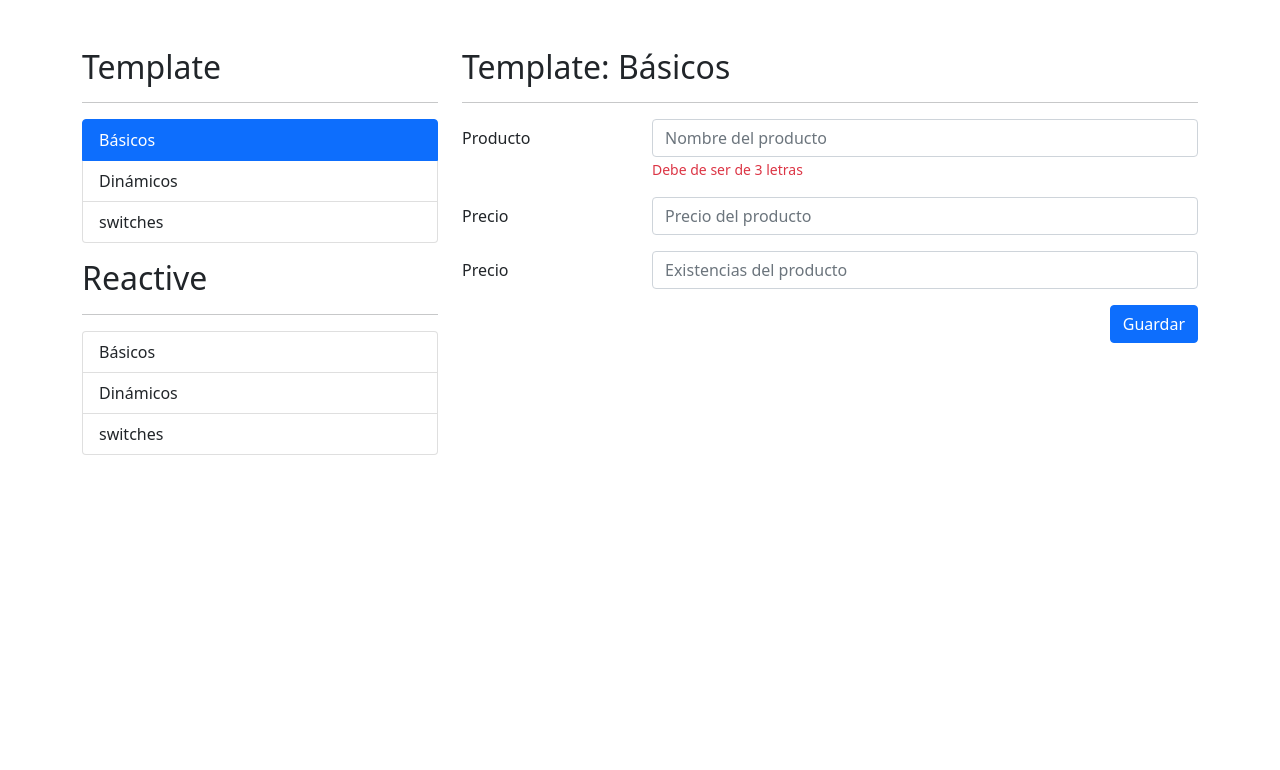
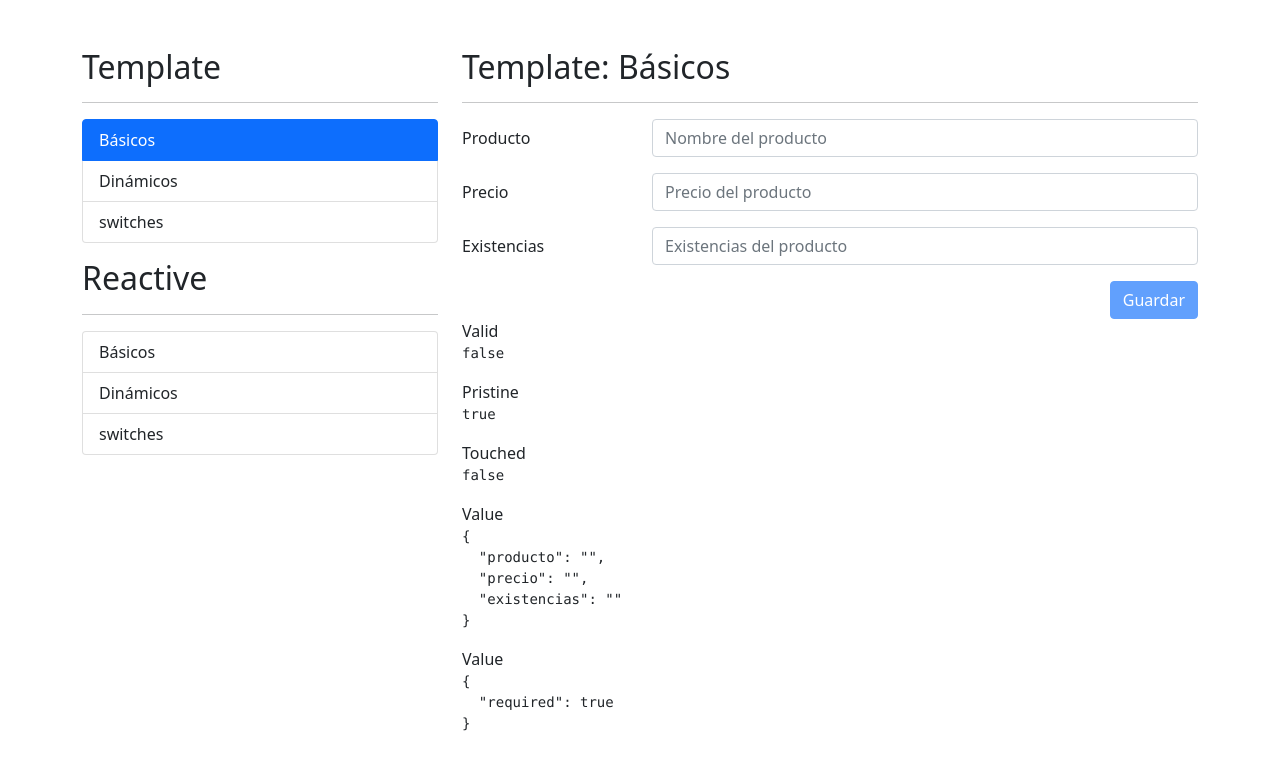
Before and after one commit to jacobgtzmtz/formularios-App, an Angular app: page /template/basicos in a window 1280 px wide. Shown: the top 770 px of the page. Built offline with nearby package versions, Linux system fonts and the light colour scheme.

Commit message:
Directiva personalizada

```diff
--- a/src/app/template/basicos/basicos.component.html
+++ b/src/app/template/basicos/basicos.component.html
@@ -3,13 +3,24 @@
 
 <div class="row">
   <div class="col">
-    <form>
+    <form (ngSubmit)="guardar()" #miFormulario="ngForm">
       <!--Campo del producto-->
       <div class="mb-3 row">
         <label class="col-sm-3 col-form-label"> Producto </label>
         <div class="col-sm-9">
-          <input type="text" class="form-control" placeholder="Nombre del producto" name="producto" id="producto">
-          <span class="form-text text-danger">Debe de ser de 3 letras</span>
+          <input
+            type="text"
+            class="form-control"
+            placeholder="Nombre del producto"
+            name="producto"
+            ngModel
+            required
+            minlength="3"
+          />
+
+          <span class="form-text text-danger"
+          *ngIf="nombreNoEsValido()"
+          >Debe contener minimo 3 letras</span>
         </div>
       </div>
 
@@ -17,23 +28,61 @@
       <div class="mb-3 row">
         <label class="col-sm-3 col-form-label"> Precio </label>
         <div class="col-sm-9">
-          <input type="number" class="form-control" placeholder="Precio del producto" name="precio" id="precio">
+          <input
+            type="number"
+            class="form-control"
+            placeholder="Precio del producto"
+            name="precio"
+            min="0"
+            ngModel
+            required
+          />
+
+          <span class="form-text text-danger"
+          *ngIf="precioNoEsValido()"
+          >El precio debe ser un numero positivo</span>
         </div>
       </div>
 
-       <!--Campo de existencias-->
-       <div class="mb-3 row">
-        <label class="col-sm-3 col-form-label"> Precio </label>
+      <!--Campo de existencias-->
+      <div class="mb-3 row">
+        <label class="col-sm-3 col-form-label"> Existencias </label>
         <div class="col-sm-9">
-          <input type="number" class="form-control" placeholder="Existencias del producto" name="existencias" id="existencias">
+          <input
+            type="number"
+            class="form-control"
+            placeholder="Existencias del producto"
+            name="existencias"
+            ngModel
+            customMin
+            [minimo] ="0"
+            required
+          />
         </div>
       </div>
 
       <div class="row">
         <div class="col">
-          <button type="submit" class="btn btn-primary float-end">Guardar</button>
+          <button type="submit" class="btn btn-primary float-end" [disabled]="miFormulario.invalid">
+            Guardar
+          </button>
         </div>
       </div>
     </form>
   </div>
 </div>
+
+<div class="row">
+  <div class="col">
+    <span>Valid</span>
+    <pre>{{ miFormulario.valid }} </pre>
+    <span>Pristine</span>
+    <pre>{{ miFormulario.pristine }} </pre>
+    <span>Touched</span>
+    <pre>{{ miFormulario.touched }} </pre>
+    <span>Value</span>
+    <pre>{{ miFormulario.value | json }} </pre>
+    <span>Value</span>
+    <pre>{{ miFormulario.controls.existencias?.errors | json }} </pre>
+  </div>
+</div>
--- a/src/app/template/basicos/basicos.component.ts
+++ b/src/app/template/basicos/basicos.component.ts
@@ -1,16 +1,40 @@
-import { Component, OnInit } from '@angular/core';
+import { Component, OnInit, ViewChild } from '@angular/core';
+import { NgForm } from '@angular/forms';
 
 @Component({
   selector: 'app-basicos',
   templateUrl: './basicos.component.html',
-  styles: [
-  ]
+  styles: [],
 })
 export class BasicosComponent implements OnInit {
+  @ViewChild('miFormulario') miFormulario!: NgForm;
 
-  constructor() { }
+  constructor() {}
 
-  ngOnInit(): void {
+  ngOnInit(): void {}
+
+  /**
+   * guardar
+   */
+  public guardar() {
+    console.log(this.miFormulario.value);
   }
 
+  /**
+   * nombreEsValido
+  miFormulario.controls.producto?.invalid &&*/
+  public nombreNoEsValido(): boolean {
+    return (
+      this.miFormulario?.controls.producto?.invalid &&
+      this.miFormulario?.controls.producto?.touched
+    );
+  }
+
+  /**
+   * precioNoEsValido
+   */
+  public precioNoEsValido(): boolean {
+    return this.miFormulario?.controls.precio?.touched &&
+     this.miFormulario?.controls.precio?.value < 0;
+  }
 }
--- /dev/null
+++ b/src/app/template/directives/custom-min.directive.ts
@@ -0,0 +1,24 @@
+import { Directive, Input } from "@angular/core";
+import { FormControl, NG_VALIDATORS, Validator } from "@angular/forms";
+
+@Directive( {
+  selector: '[customMin][ngModel]',
+  providers: [{
+    provide: NG_VALIDATORS,
+    useExisting: CustomMinDirective,
+    multi: true
+  }]
+})
+export class CustomMinDirective implements Validator {
+
+  @Input() minimo!: number;
+
+  constructor() {
+    console.log("directiva", this.minimo);
+  }
+
+  validate(control: FormControl){
+    const inputValue = control.value;
+    return (inputValue < this.minimo) ? { 'customMin': true}: null;
+  }
+}
```
Also changed, not shown: src/app/template/template.module.ts (+6 -2 lines).
